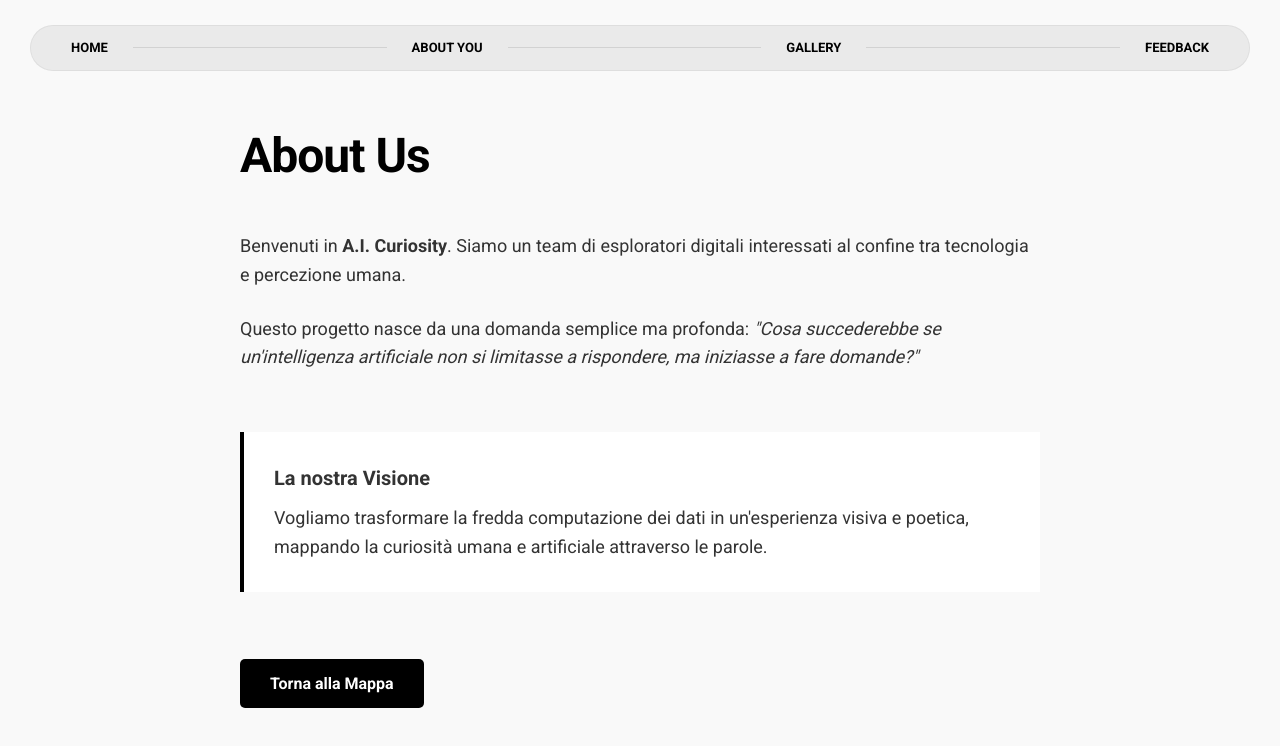
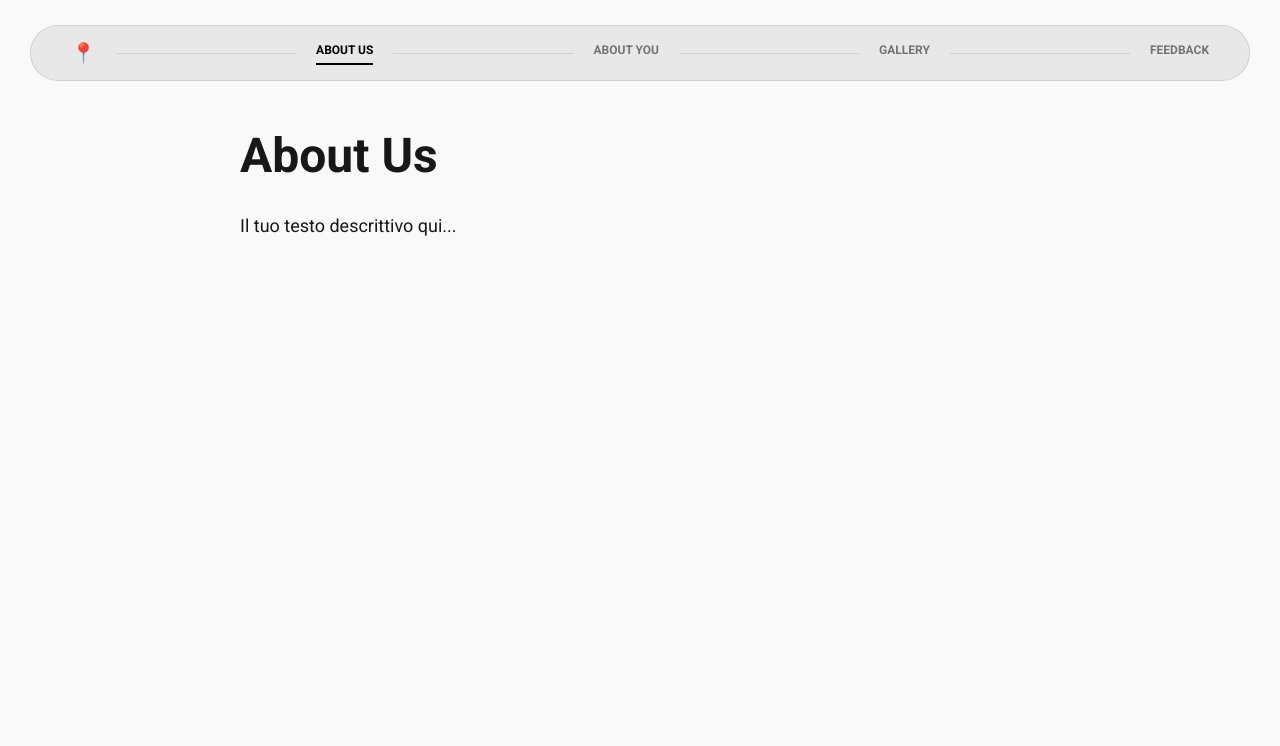
Before and after one commit to MatildeSobberi/Interaction-Design, a Next.js app: page /about-us in a window 1280 px wide. Shown: the top 746 px of the page. Built offline with nearby package versions, Linux system fonts and the light colour scheme.

Commit message:
Navbar con icona e stato attivo

```diff
--- a/app/about-us/page.tsx
+++ b/app/about-us/page.tsx
@@ -1,79 +1,63 @@
 "use client";
 
 import React from 'react';
+import { usePathname } from 'next/navigation'; // Importante per l'evidenziazione
 
 export default function AboutUs() {
-  const linkStyle = {
+  const pathname = usePathname();
+
+  const navItems = [
+    { label: 'About Us', href: '/about-us' },
+    { label: 'About You', href: '/about-you' },
+    { label: 'Gallery', href: '/gallery' },
+    { label: 'Feedback', href: '/feedback' }
+  ];
+
+  const getLinkStyle = (href: string) => ({
     color: '#000',
     textDecoration: 'none',
     fontFamily: 'var(--font-roboto), sans-serif',
-    fontSize: '13px',
+    fontSize: '12px',
     fontWeight: '700',
     textTransform: 'uppercase' as const,
-  };
+    borderBottom: pathname === href ? '2px solid #000' : '2px solid transparent', // Evidenziatore
+    paddingBottom: '4px',
+    transition: 'all 0.3s ease',
+    opacity: pathname === href ? 1 : 0.5 // Più chiaro se non attivo
+  });
 
   return (
-    <main style={{
-      minHeight: '100vh',
-      backgroundColor: '#f9f9f9', // Un grigio quasi bianco, molto riposante
-      fontFamily: 'var(--font-roboto), sans-serif',
-      color: '#000',
-      padding: '120px 20px 60px 20px' // Spazio per la navbar in alto
-    }}>
+    <main style={{ minHeight: '100vh', backgroundColor: '#f9f9f9', padding: '120px 20px' }}>
 
-      {/* NAVBAR (Consistente con la Home) */}
+      {/* NAVBAR CON EVIDENZIAZIONE */}
       <nav style={{
         position: 'fixed', top: '25px', left: '30px', right: '30px', zIndex: 100,
         padding: '12px 40px', borderRadius: '40px',
-        background: 'rgba(230, 230, 230, 0.8)', border: '1px solid rgba(0, 0, 0, 0.05)',
-        backdropFilter: 'blur(12px)', display: 'flex', justifyContent: 'space-between', alignItems: 'center'
+        background: 'rgba(230, 230, 230, 0.9)', backdropFilter: 'blur(12px)',
+        display: 'flex', justifyContent: 'space-between', alignItems: 'center',
+        border: '1px solid rgba(0,0,0,0.1)'
       }}>
-        <a href="/" style={linkStyle}>Home</a>
-        <div style={{flexGrow: 1, height: '1px', background: '#000', margin: '0 25px', opacity: 0.1}}></div>
-        <a href="/about-you" style={linkStyle}>About You</a>
-        <div style={{flexGrow: 1, height: '1px', background: '#000', margin: '0 25px', opacity: 0.1}}></div>
-        <a href="/gallery" style={linkStyle}>Gallery</a>
-        <div style={{flexGrow: 1, height: '1px', background: '#000', margin: '0 25px', opacity: 0.1}}></div>
-        <a href="/feedback" style={linkStyle}>Feedback</a>
+        {/* Tasto Mappa per tornare Home */}
+        <a href="/" style={{ fontSize: '20px', textDecoration: 'none' }}>📍</a>
+
+        <div style={{ flexGrow: 1, height: '1px', background: '#000', margin: '0 20px', opacity: 0.1 }}></div>
+
+        {navItems.map((item, index) => (
+          <React.Fragment key={item.label}>
+            <a href={item.href} style={getLinkStyle(item.href)}>{item.label}</a>
+            {index < navItems.length - 1 && (
+              <div style={{ flexGrow: 1, height: '1px', background: '#000', margin: '0 20px', opacity: 0.1 }}></div>
+            )}
+          </React.Fragment>
+        ))}
       </nav>
 
-      {/* CONTENUTO PRINCIPALE */}
-      <section style={{ maxWidth: '800px', margin: '0 auto' }}>
-        <h1 style={{ fontSize: '48px', fontWeight: '700', marginBottom: '40px', letterSpacing: '-1px' }}>
-          About Us
-        </h1>
-
-        <div style={{ fontSize: '18px', lineHeight: '1.6', color: '#333' }}>
-          <p style={{ marginBottom: '25px' }}>
-            Benvenuti in <strong>A.I. Curiosity</strong>. Siamo un team di esploratori digitali
-            interessati al confine tra tecnologia e percezione umana.
-          </p>
-
-          <p style={{ marginBottom: '25px' }}>
-            Questo progetto nasce da una domanda semplice ma profonda:
-            <em> "Cosa succederebbe se un'intelligenza artificiale non si limitasse a rispondere, ma iniziasse a fare domande?"</em>
-          </p>
-
-          <div style={{
-            marginTop: '60px', padding: '30px', borderLeft: '4px solid #000', backgroundColor: '#fff'
-          }}>
-            <h3 style={{ fontSize: '20px', fontWeight: '700', marginBottom: '10px' }}>La nostra Visione</h3>
-            <p>Vogliamo trasformare la fredda computazione dei dati in un'esperienza visiva e poetica,
-            mappando la curiosità umana e artificiale attraverso le parole.</p>
-          </div>
-        </div>
-
-        {/* Bottone per tornare alla mappa */}
-        <div style={{ marginTop: '80px' }}>
-          <a href="/" style={{
-            padding: '15px 30px', background: '#000', color: '#fff',
-            textDecoration: 'none', borderRadius: '5px', fontWeight: '700'
-          }}>
-            Torna alla Mappa
-          </a>
-        </div>
+      <section style={{ maxWidth: '800px', margin: '0 auto', fontFamily: 'var(--font-roboto)' }}>
+        <h1 style={{ fontSize: '48px', fontWeight: '700' }}>About Us</h1>
+        <p style={{ marginTop: '20px', fontSize: '18px', lineHeight: '1.6' }}>
+          Il tuo testo descrittivo qui...
+        </p>
       </section>
-
     </main>
   );
 }
--- a/app/page.tsx
+++ b/app/page.tsx
@@ -91,7 +91,7 @@ export default function HomePage() {
         visibility: hasInteracted ? 'hidden' : 'visible', backdropFilter: 'blur(2px)'
       }} />
 
-      {/* NAVBAR RESPONSIVE */}
+{/* NAVBAR RESPONSIVE AGGIORNATA */}
       <div style={{
         position: 'absolute',
         top: isMobile ? '10px' : '25px',
@@ -106,9 +106,12 @@ export default function HomePage() {
         display: 'flex',
         justifyContent: 'space-between',
         alignItems: 'center',
-        flexWrap: 'nowrap', // Impedisce di andare a capo male
-        overflowX: isMobile ? 'auto' : 'visible', // Permette lo scroll orizzontale se non ci sta
       }}>
+        {/* ICONA MAPPA - REFRESH */}
+        <a href="/" style={{ fontSize: '20px', textDecoration: 'none', cursor: 'pointer' }}>📍</a>
+
+        <div style={{ flexGrow: 1, height: '1px', background: '#000', margin: '0 20px', opacity: 0.1 }}></div>
+
         {navItems.map((item, index) => (
           <React.Fragment key={item.label}>
             <a href={item.href} style={{
@@ -119,8 +122,8 @@ export default function HomePage() {
             {index < navItems.length - 1 && (
               <div style={{
                 flexGrow: 1, height: '1px', background: '#000',
-                margin: isMobile ? '0 8px' : '0 25px', opacity: 0.2,
-                display: isMobile ? 'none' : 'flex', // Nascondiamo le linee su mobile per pulizia
+                margin: isMobile ? '0 8px' : '0 25px', opacity: 0.1,
+                display: isMobile ? 'none' : 'flex',
                 alignItems: 'center', justifyContent: 'center'
               }}>
                 <div style={{ width: '5px', height: '5px', background: '#000', borderRadius: '50%' }}></div>
```
